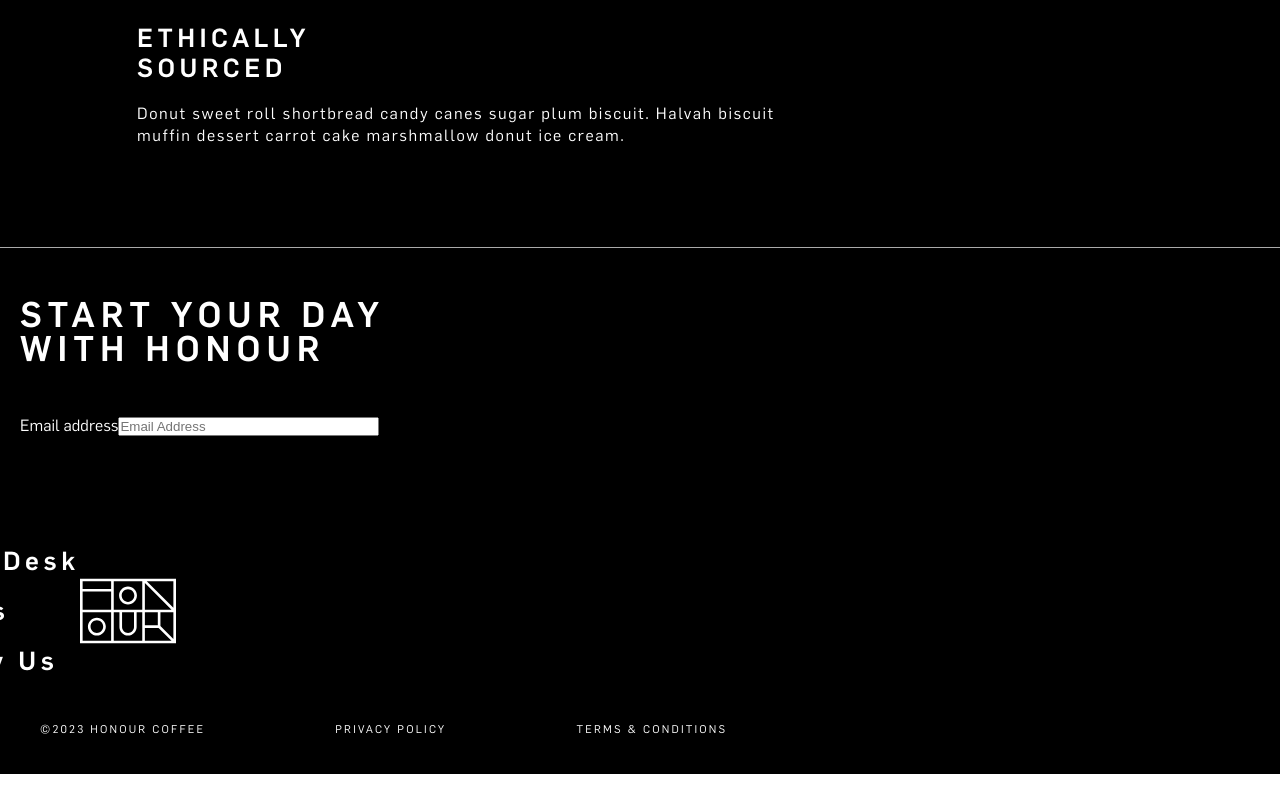
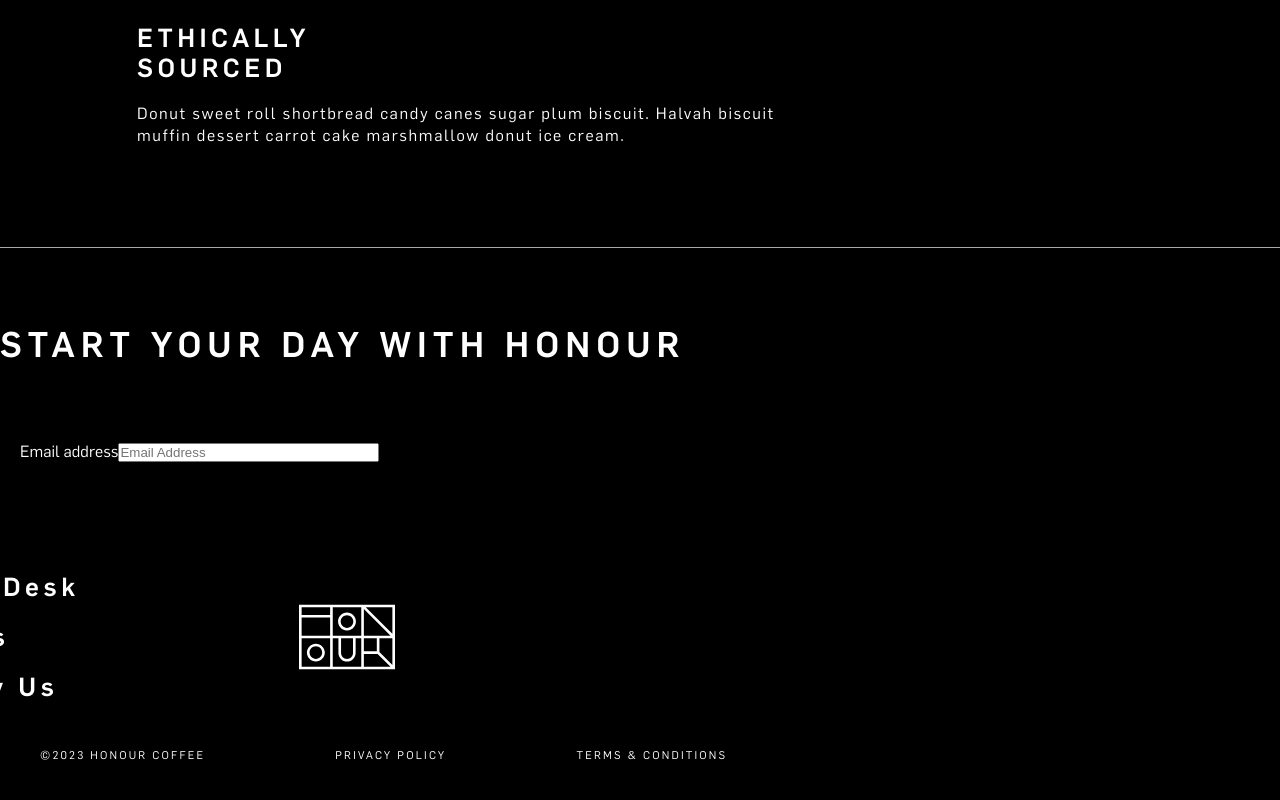
Before and after one commit to AangBel/OnePageHonour, a React (Create React App) app: page / in a window 1280 px wide. Shown: the part 7755-8555 px from the top of the page. Before the commit the page ends 8529 px from the top, so only its background shows below. Built offline with nearby package versions, Linux system fonts and the light colour scheme.

Commit message:
working on the spacing of the divs like the honour text, email div with the contact links and logo

```diff
--- a/src/components/Footer/Footer.css
+++ b/src/components/Footer/Footer.css
@@ -12,9 +12,20 @@
   font-style: normal;
 }
 
+.footerLeftTextAndEmail{
+  display: flex;
+  flex-direction: column;
+  position: relative;
+  background-color: black;
+}
+
+
 .footerHonourText {
+  background-color: rgb(0, 0, 0);
+  /* display: flex; */
+  /* position: relative; */
+  /* TEXT */
   color: var(--White, #fff);
-  background-color: rgb(0, 0, 0);
   font-family: "flama medium";
   font-size: 30px;
   font-style: normal;
@@ -22,14 +33,23 @@
   line-height: 34px; /* 113.333% */
   letter-spacing: 6px;
 
-  padding: 50px 970px 50px 100px;
+  padding:80px;
+  /* padding: 50px 970px 50px 100px; */
   border-top: 1px solid #aaa;
+}
+
+.footerHonourText h3{
+  display: flex;
 }
 
 .linksAndLogo{
   display: flex;
   position: relative;
   background-color: black;
+}
+
+.linksAndLogo img {
+  padding-left:219px;
 }
 
 
--- a/src/components/Footer/Footer.jsx
+++ b/src/components/Footer/Footer.jsx
@@ -21,6 +21,7 @@ function Footer() {
   console.log("stuff");
   return (
     <>
+      <div className="footerLeftTextAndEmail">
         <div className="footerHonourText">
           <h3>START YOUR DAY WITH HONOUR</h3>
         </div>
@@ -34,6 +35,7 @@ function Footer() {
             size="30"
             placeholder="Email Address"
           />
+        </div>
       </div>
 
       <div className="linksAndLogo">
```
Lines whose indentation alone changed are shown as unchanged.
